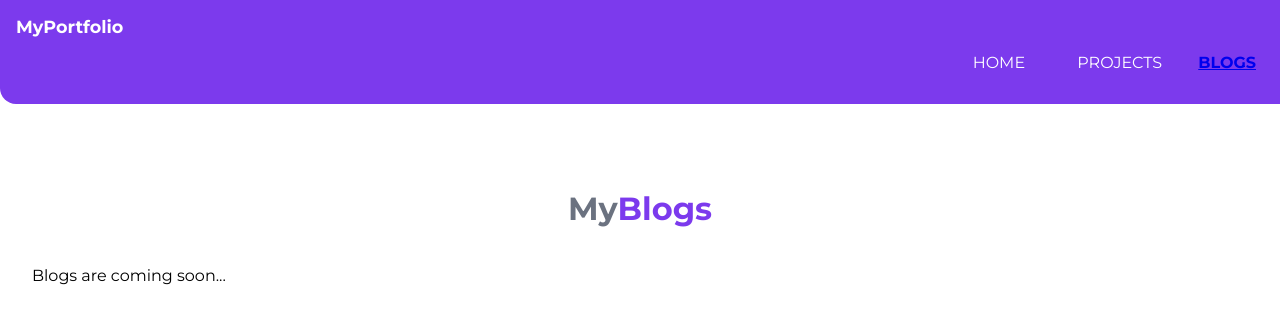
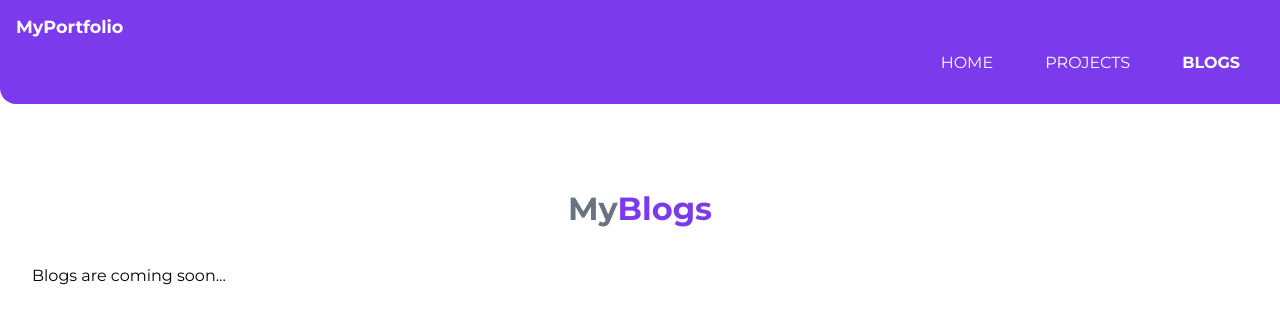
Before and after one commit to avnibhatia15/Avneet-portfolio, a plain HTML site: page blogs.html in a window 1280 px wide. Drawn offline with Linux system fonts and the light colour scheme.

Commit message:
blog nav

```diff
--- a/blogs.html
+++ b/blogs.html
@@ -18,7 +18,7 @@
                 <a class="link" href="/">PROJECTS</a>
             </li>
             <li class="list-item-inline">
-                <a class="link-active" href="/">BLOGS</a>
+                <a class="link link-active" href="/">BLOGS</a>
             </li>
         </ul>
     </nav>
```
